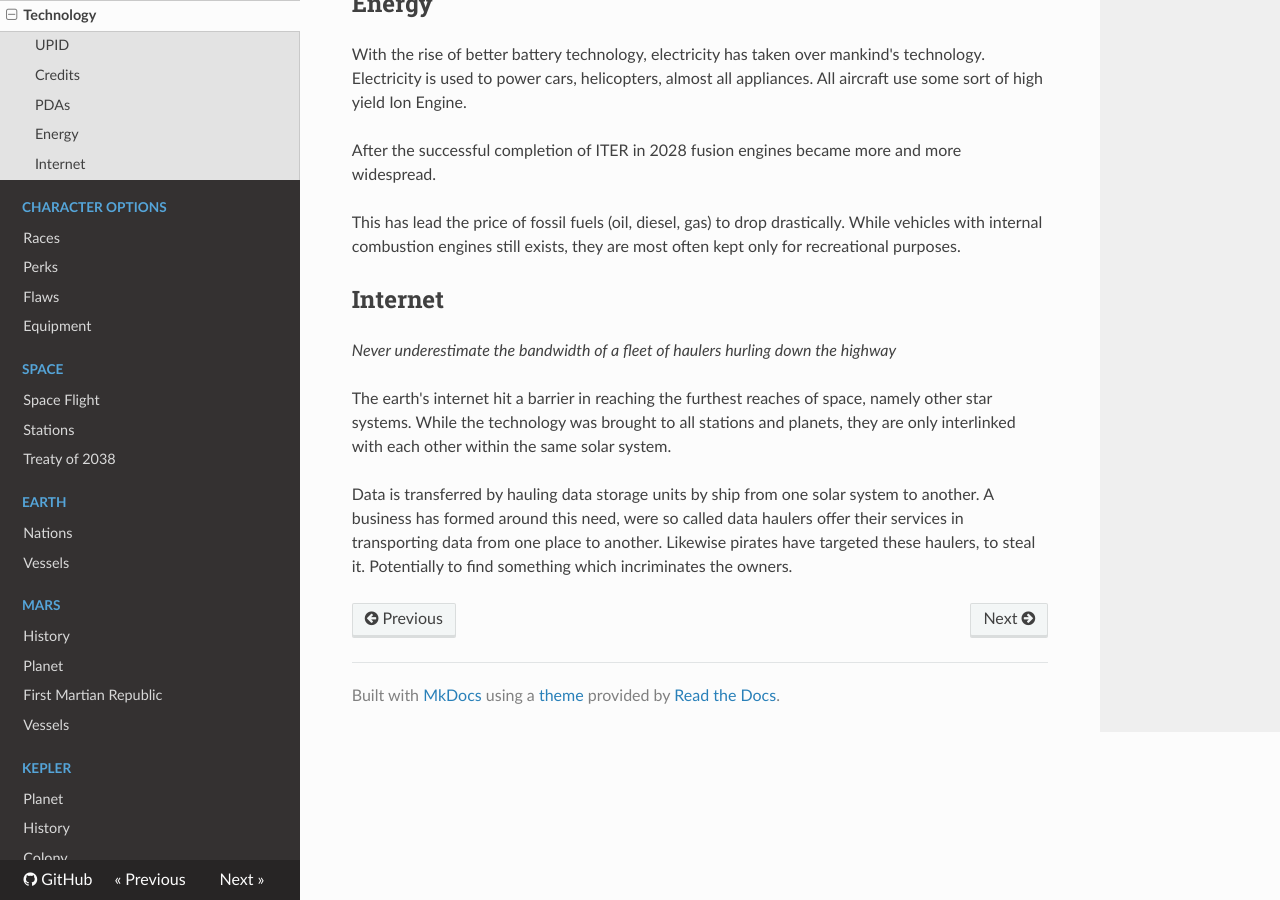
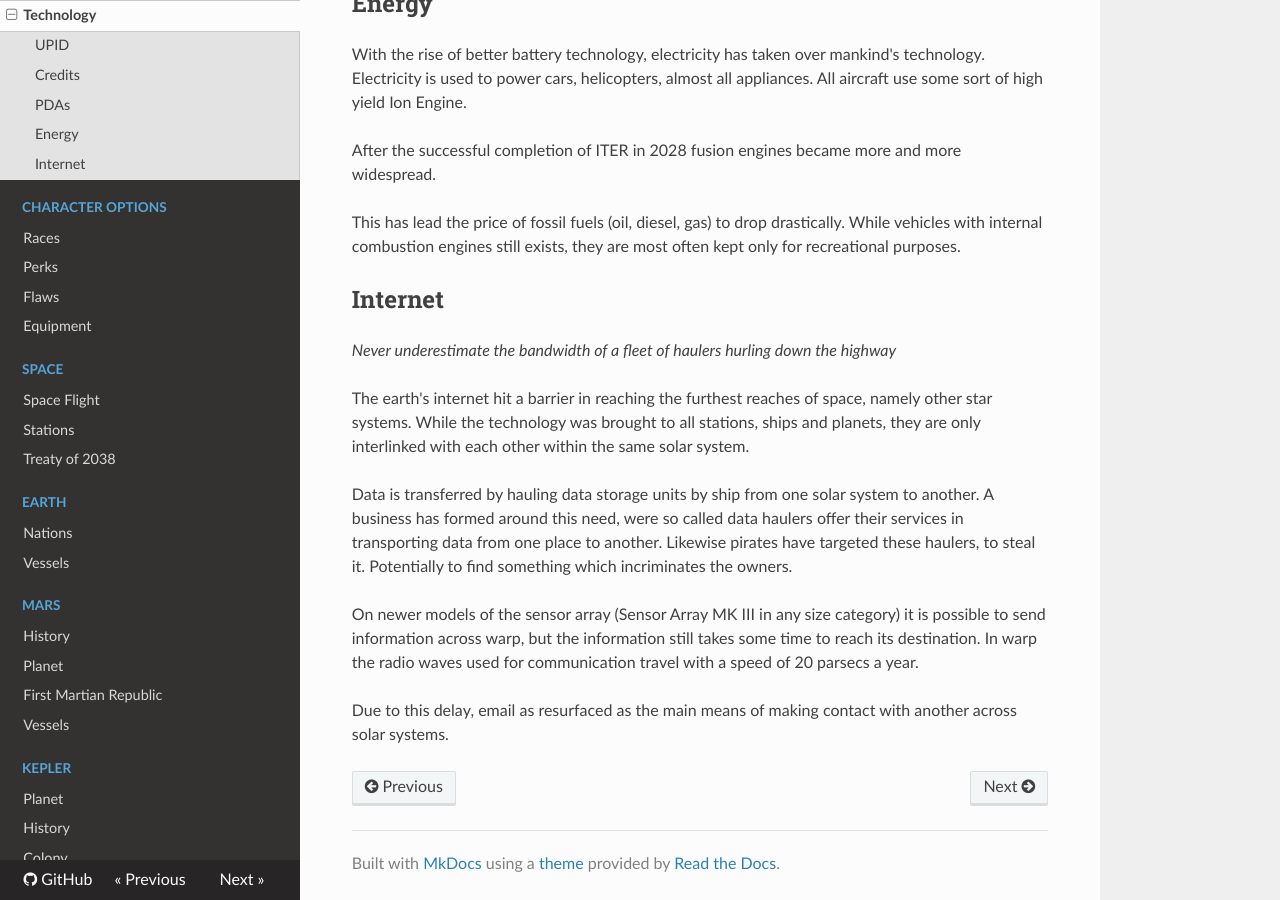
Before and after one commit to ehrpg/lastdescent, an MkDocs documentation site: the page built from docs/technology.md, in a window 1280 px wide and 900 px high, scrolled down 1204 px. Built offline with MkDocs 1.6.1, drawn with Linux system fonts in a browser that asks for light colours; nearby versions of some CDN libraries; old or Windows-style settings are respelled for this version of MkDocs.

Commit message:
Updated internet

```diff
--- a/docs/technology.md
+++ b/docs/technology.md
@@ -67,12 +67,20 @@ _Never underestimate the bandwidth of a fleet of haulers hurling down the
 highway_
 
 The earth's internet hit a barrier in reaching the furthest reaches of space,
-namely other star systems.  While the technology was brought to all stations
-and planets, they are only interlinked with each other within the same solar
-system.
+namely other star systems.  While the technology was brought to all stations,
+ships and planets, they are only interlinked with each other within the same
+solar system.
 
 Data is transferred by hauling data storage units by ship from one solar
 system to another. A business has formed around this need, were so called data
 haulers offer their services in transporting data from one place to
 another. Likewise pirates have targeted these haulers, to steal
 it. Potentially to find something which incriminates the owners.
+
+On newer models of the sensor array (Sensor Array MK III in any size category)
+it is possible to send information across warp, but the information still takes
+some time to reach its destination. In warp the radio waves used for
+communication travel with a speed of 20 parsecs a year.
+
+Due to this delay, email as resurfaced as the main means of making contact with
+another across solar systems.
```
